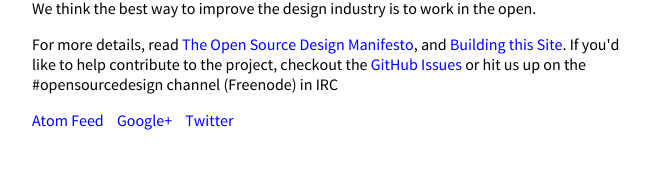
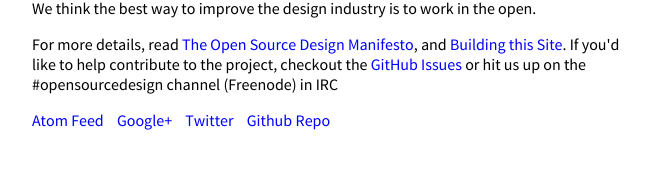
Before and after one commit to DesignOpen/designopen.github.io, a Jekyll site: the page built from index.html, in a window 1280 px wide. Shown: the part 655-824 px from the top of the page, without its empty margins (308-958 px from the left). Built offline with Jekyll 4.4.1, drawn with Linux system fonts in a browser that asks for light colours.

Commit message:
add footer link

```diff
--- a/_layouts/default.html
+++ b/_layouts/default.html
@@ -26,6 +26,7 @@
           <li><a href="/atom.xml">Atom Feed</a></li>
           <li><a href="https://plus.google.com/116336973990953325499" rel="publisher">Google+</a></li>
           <li><a href="http://twitter.com/designopen">Twitter</a></li>
+          <li><a href="https://github.com/opensourcedesignis/opensourcedesignis.github.io">Github Repo</a></li>
         </ul>
       </nav>
     </footer>
```
